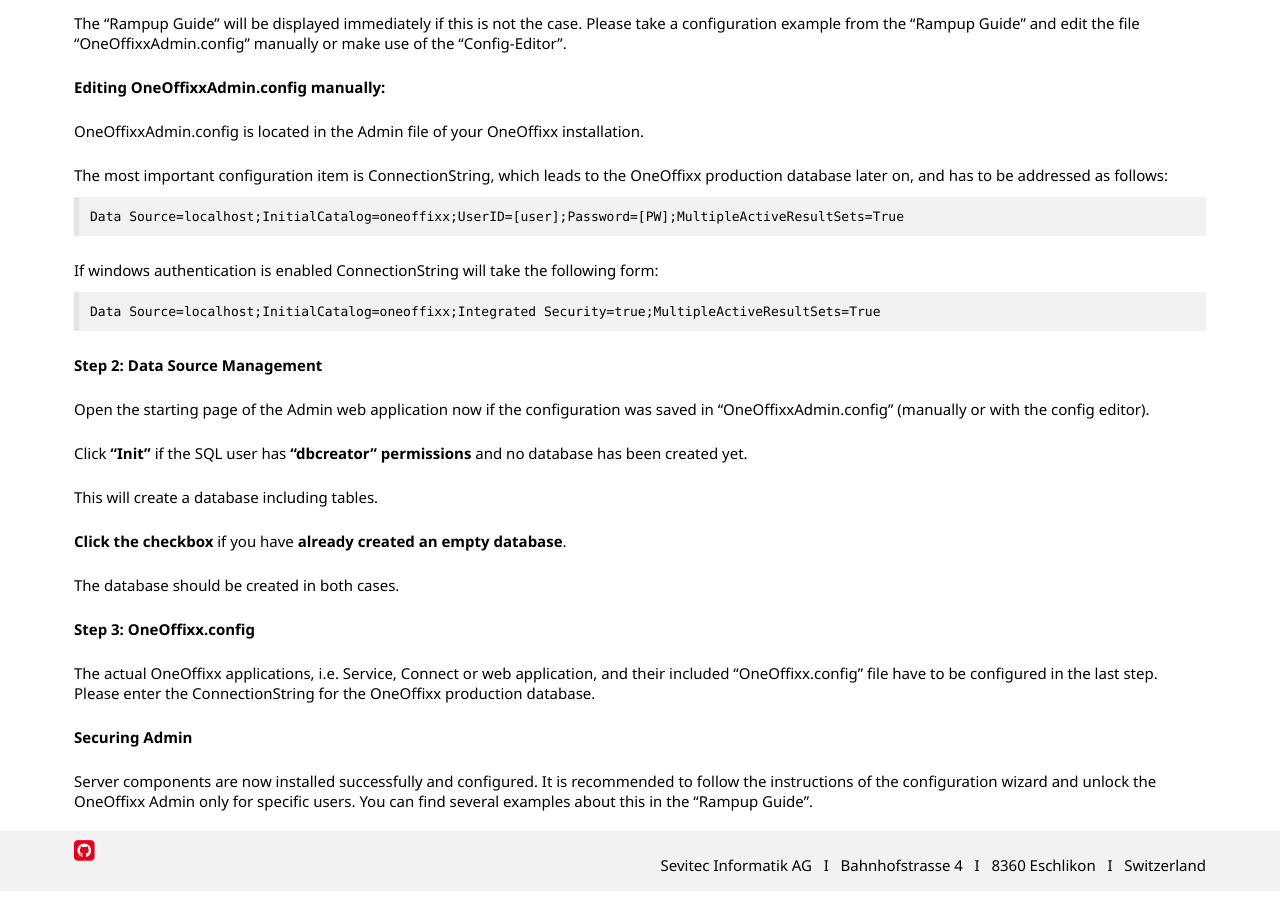
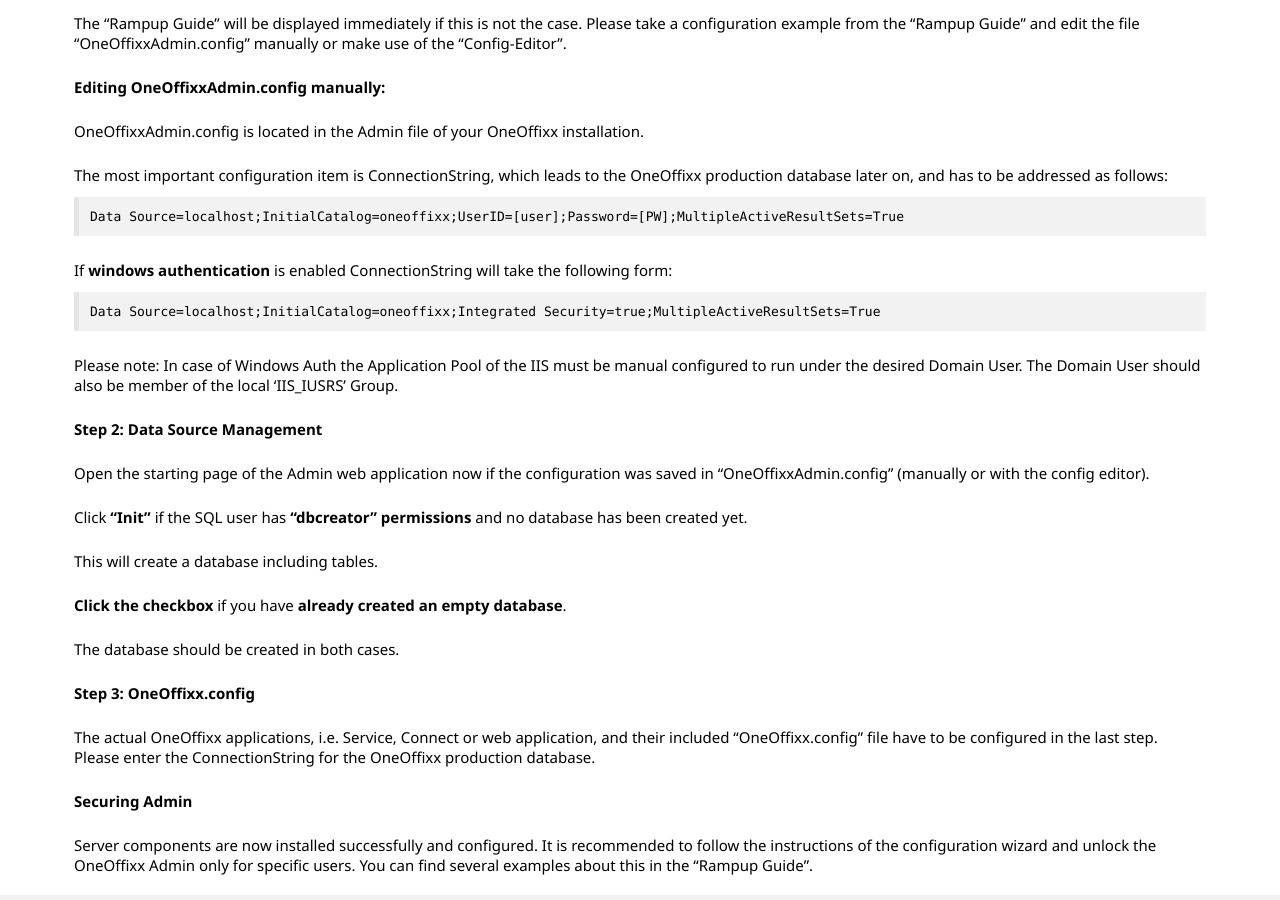
Before and after one commit to primesoft-group/oneoffixx-docs, a Jekyll site: the page built from _pages/install/en/server-config.md, in a window 1280 px wide and 900 px high, scrolled down 1763 px. Built offline with Jekyll 4.4.1, drawn with Linux system fonts in a browser that asks for light colours; nearby versions of some CDN libraries; some web fonts are replaced.

Commit message:
win auth

```diff
--- a/_pages/install/en/server-config.md
+++ b/_pages/install/en/server-config.md
@@ -79,9 +79,13 @@
 
     Data Source=localhost;InitialCatalog=oneoffixx;UserID=[user];Password=[PW];MultipleActiveResultSets=True
 
-If windows authentication is enabled ConnectionString will take the following form:
+If __windows authentication__ is enabled ConnectionString will take the following form:
 
     Data Source=localhost;InitialCatalog=oneoffixx;Integrated Security=true;MultipleActiveResultSets=True
+
+Please note:
+In case of Windows Auth the Application Pool of the IIS must be manual configured to run under the desired Domain User.
+The Domain User should also be member of the local 'IIS_IUSRS' Group.
 
 __Step 2: Data Source Management__
 
```
